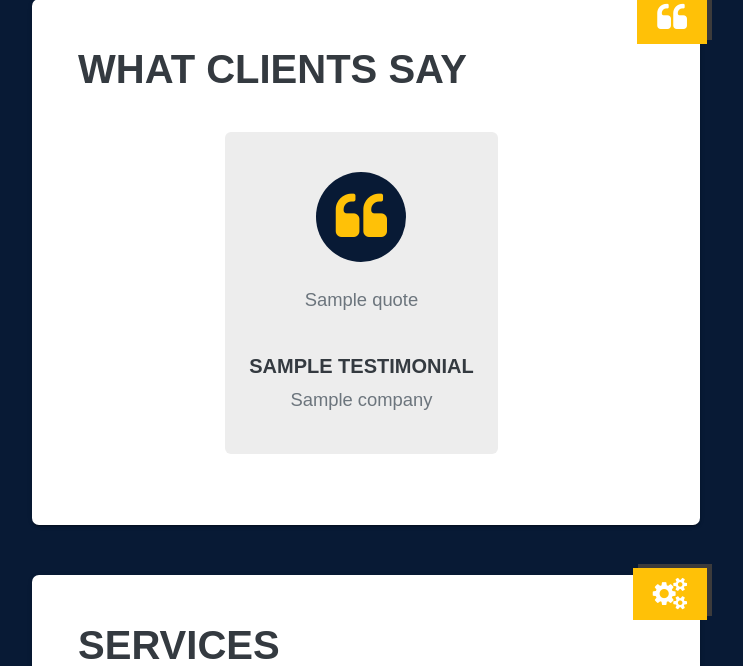
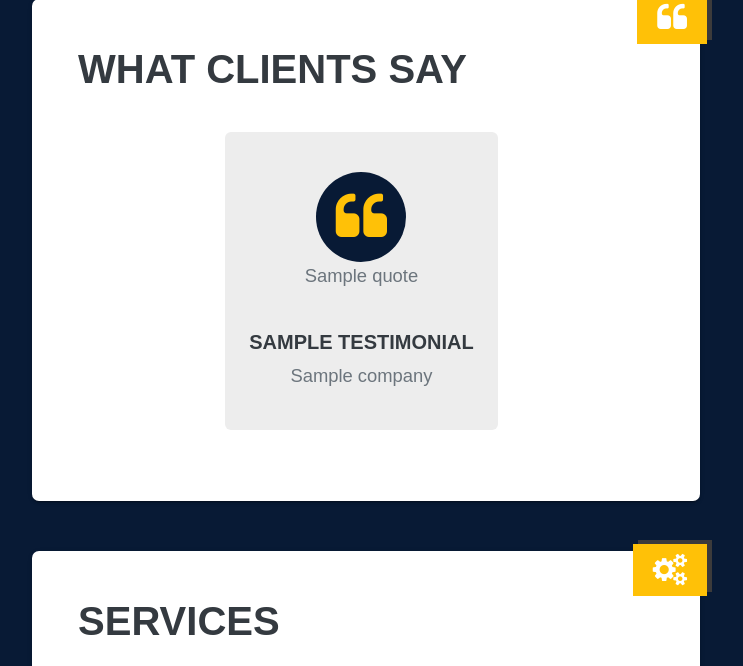
Before and after one commit to KalimeroMK/portfolio, a Laravel app: template resources/views/index.blade.php in a window 1280 px wide. Shown: the part 2728-3394 px from the top of the page, without its empty margins (530-1273 px from the left). Run offline with Laravel 12, Linux system fonts and the light colour scheme; the template is opened without the code that fills it: most values are stand-ins (such as "Sample title", 1, 10 or a date in 2020); grey boxes marked "Sample" are stand-in pictures; some libraries are stand-ins or nearby versions.

Commit message:
Copy exact Services HTML structure for Testimonials section
- Use identical HTML structure as Services cards
- Keep same classes and structure
- Only change is foreach loop for testimonials data
- Remove mt-4 from quote text to match Services text styling

```diff
--- a/resources/views/index.blade.php
+++ b/resources/views/index.blade.php
@@ -380,11 +380,11 @@
                             <div class="card-wrapper col-12 col-lg-6 col-md-6 mb-3 bs d-flex">
                                 <div class="card p-4 bs">
                                     <i class="mt-3 fa fa-quote-left fa-3x bs"></i>
-                                    <p class="text-muted bs mt-4">
+                                    <p class="text-muted bs">
                                         {{ $testimonial->quote }}
                                     </p>
                                     <h5 class="mt-4">
-                                        <strong>{{ $testimonial->name }}</strong>
+                                        {{ $testimonial->name }}
                                     </h5>
                                     @if($testimonial->company)
                                         <p class="text-muted bs">
```
